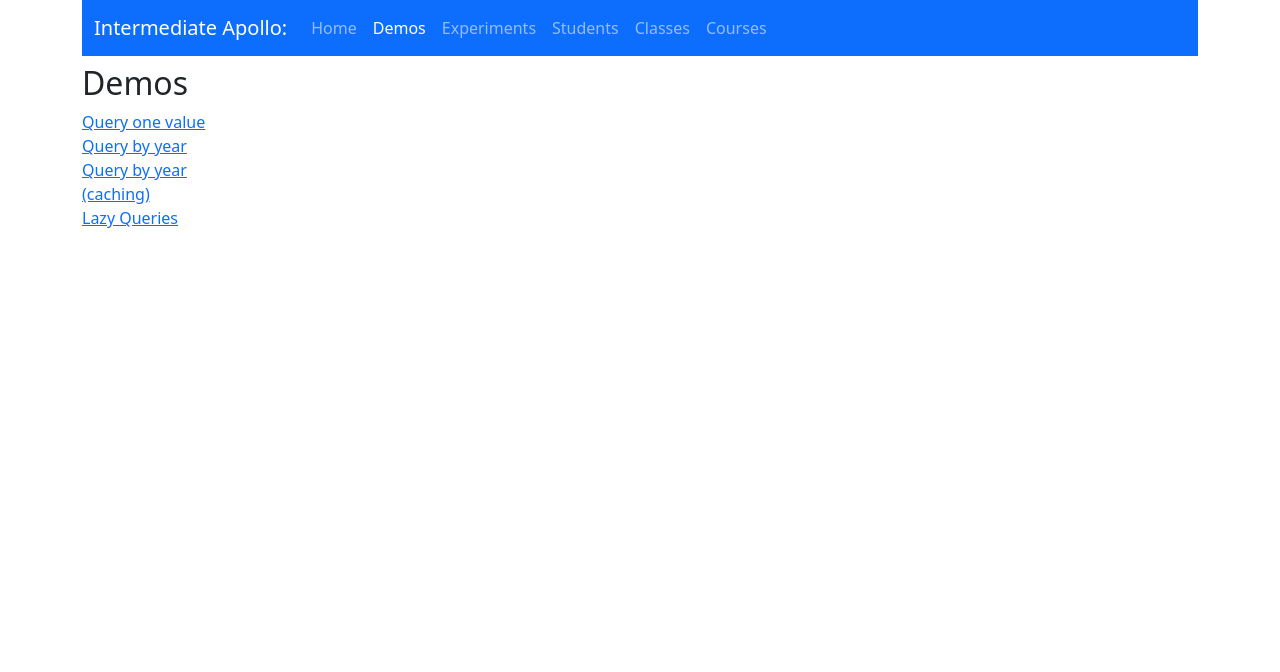
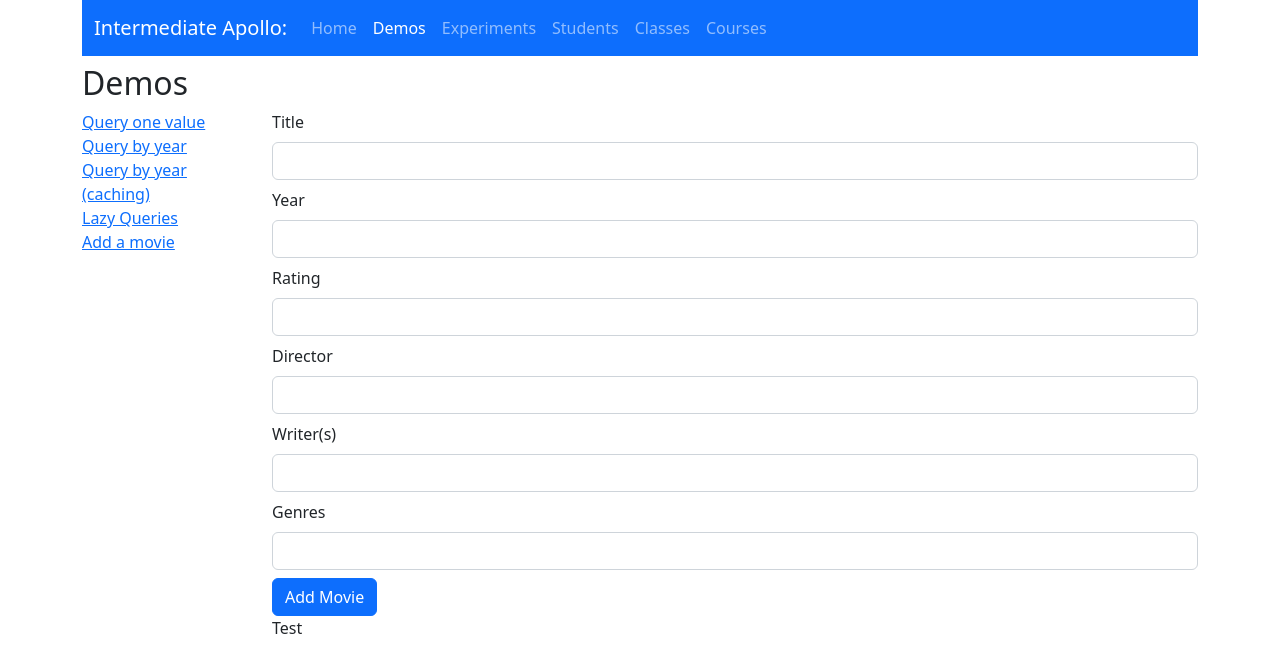
Before and after one commit to speedingplanet/intuit-apollo, a React (Vite) app: page /demos/add-movie in a window 1280 px wide. Shown: the top 672 px of the page. Built offline with nearby package versions, Linux system fonts and the light colour scheme.

Commit message:
Add a movie

```diff
--- /dev/null
+++ b/src/demos/AddMovie.tsx
@@ -0,0 +1,99 @@
+import { gql, useMutation } from '@apollo/client';
+import React, { FormEventHandler } from 'react';
+import BootstrapInput from '../components/BootstrapInput';
+import { Movie } from '../types';
+
+const ADD_MOVIE = gql`
+  mutation AddMovie($movie: MovieInput) {
+    createManyMovie(data: [$movie]) {
+      id
+      title
+      year
+      director
+      writer
+      rating
+      genres
+    }
+  }
+`;
+
+type MovieInput = Partial<Movie>;
+type MovieKey = keyof MovieInput;
+
+const AddMovie = () => {
+  const [addMovie, { loading, error, data }] = useMutation(ADD_MOVIE);
+
+  if (loading) return <p>Loading...</p>;
+  if (error) return <p>Something went wrong: {error.message}</p>;
+
+  let movie = data?.createManyMovie[0] as Movie;
+  console.log('movie:', movie);
+  /*
+	if (data.createManyMovie.length === 1) {
+    let movie = data.createManyMovie[0] as Movie;
+    status = `${movie.title} added with id ${movie.id}`;
+  }
+	*/
+
+  const handleAddMovie = (data: FormData) => {
+    let movie: MovieInput = {};
+    for (let entry of data.entries()) {
+      let key = entry[0] as MovieKey;
+      let value = entry[1];
+      if (value instanceof File) continue; // No way this triggers
+      // writers, and genres
+      // TypeScript doesn't know the [v1, v2].includes() trick as a type guard
+      if (key === 'writer' || key === 'genres') {
+        movie[key] = value.split(/,\s*/);
+      } else if (key === 'year' || key === 'rating') {
+        movie[key] = Number(value);
+      } else if (key !== 'id') {
+        movie[key] = value;
+      }
+    }
+
+    console.log('About to add movie:', movie);
+    addMovie({ variables: { movie } });
+  };
+
+  return (
+    <>
+      <div className="row">
+        <div className="col">
+          <AddMovieForm addMovie={handleAddMovie} />
+        </div>
+      </div>
+      <div className="row">
+        <div className="col">
+          <p>Test</p>
+        </div>
+      </div>
+    </>
+  );
+};
+
+const AddMovieForm = ({ addMovie }: { addMovie: (data: FormData) => void }) => {
+  const handleSubmit: FormEventHandler<HTMLFormElement> = (event) => {
+    event.preventDefault();
+    let formData = new FormData(event.currentTarget);
+    addMovie(formData);
+  };
+
+  return (
+    <form onSubmit={handleSubmit}>
+      <BootstrapInput className="mb-2" id="title" name="title" label="Title" type="text" />
+      <BootstrapInput className="mb-2" id="year" name="year" label="Year" type="number" />
+      <BootstrapInput className="mb-2" id="rating" name="rating" label="Rating" type="number" />
+      <BootstrapInput className="mb-2" id="director" name="director" label="Director" type="text" />
+      <BootstrapInput className="mb-2" id="writer" name="writer" label="Writer(s)" type="text" />
+      <BootstrapInput className="mb-2" id="genres" name="genres" label="Genres" type="text" />
+      <div>
+        <button className="btn btn-primary" type="submit">
+          Add Movie
+        </button>
+      </div>
+    </form>
+  );
+};
+
+export default AddMovie;
--- a/src/demos/DemosRoot.tsx
+++ b/src/demos/DemosRoot.tsx
@@ -1,5 +1,6 @@
 import React from 'react';
 import { Link, Route, Routes } from 'react-router-dom';
+import AddMovie from './AddMovie';
 import LazyQueries from './LazyQueries';
 import QueryByYear from './QueryByYear';
 import QueryByYearCache from './QueryByYearCache';
@@ -27,6 +28,9 @@ const DemosRoot = () => (
           <li>
             <Link to="lazy-queries">Lazy Queries</Link>
           </li>
+          <li>
+            <Link to="add-movie">Add a movie</Link>
+          </li>
         </ul>
       </div>
       <div className="col">
@@ -35,6 +39,7 @@ const DemosRoot = () => (
           <Route path="query-by-year" element={<QueryByYear />} />
           <Route path="query-by-year-cache" element={<QueryByYearCache />} />
           <Route path="lazy-queries" element={<LazyQueries />} />
+          <Route path="add-movie" element={<AddMovie />} />
         </Routes>
       </div>
     </div>
```
